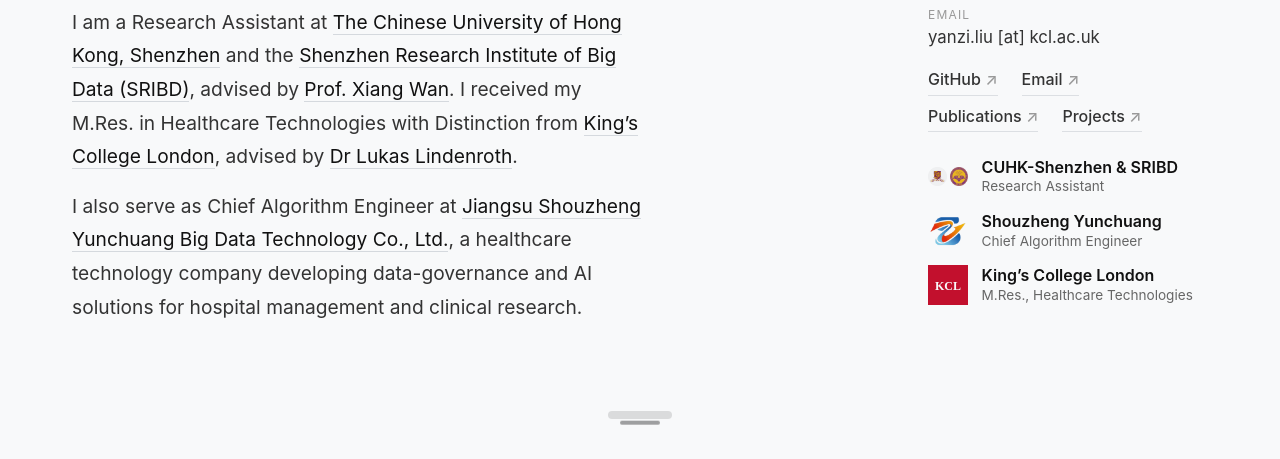
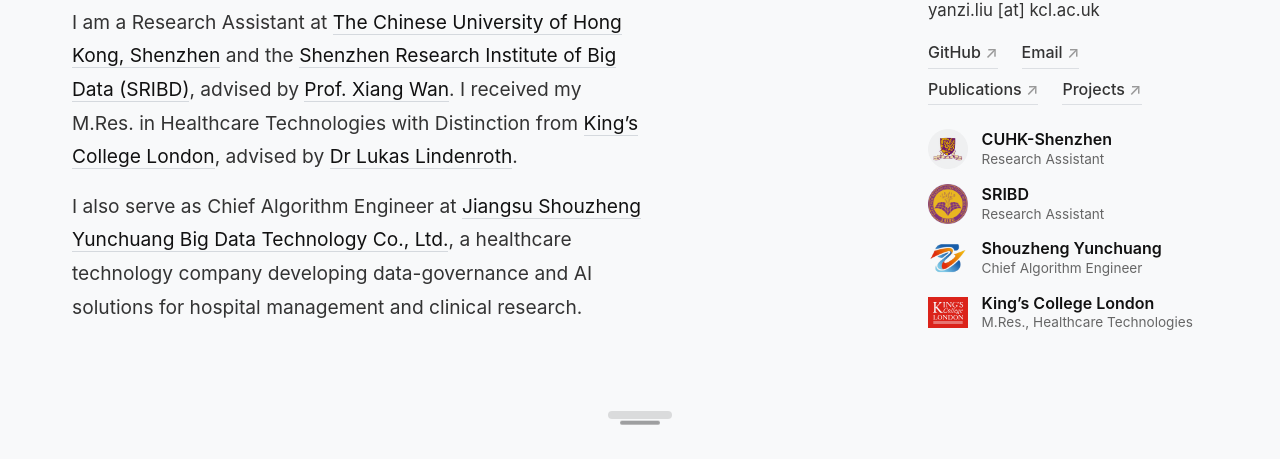
Before and after one commit to YanziLiu/YanziLiu.github.io, a plain HTML site: page index.html in a window 1280 px wide. Shown: the part 341-800 px from the top of the page. Drawn offline with Linux system fonts and the light colour scheme.

Commit message:
Use official KCL logo and separate research affiliations

```diff
--- a/index.html
+++ b/index.html
@@ -40,9 +40,10 @@
           <a class="link" href="#projects">Projects</a>
         </div>
         <ul class="affils">
-          <li><span class="affil-mark affil-mark-pair"><img src="assets/cuhk-mark.ico" alt="CUHK-Shenzhen logo"><img src="assets/sribd-mark.png" alt="SRIBD logo"></span><span class="affil-text"><strong><a href="https://www.cuhk.edu.cn/en">CUHK-Shenzhen</a> &amp; <a href="https://www.sribd.cn/en">SRIBD</a></strong><span>Research Assistant</span></span></li>
+          <li><span class="affil-mark"><img src="assets/cuhk-mark.ico" alt="CUHK-Shenzhen logo"></span><span class="affil-text"><strong><a href="https://www.cuhk.edu.cn/en">CUHK-Shenzhen</a></strong><span>Research Assistant</span></span></li>
+          <li><span class="affil-mark"><img src="assets/sribd-mark.png" alt="SRIBD logo"></span><span class="affil-text"><strong><a href="https://www.sribd.cn/en">SRIBD</a></strong><span>Research Assistant</span></span></li>
           <li><span class="affil-mark"><img src="assets/shouzheng-mark.png" alt="Shouzheng Yunchuang logo"></span><span class="affil-text"><strong><a href="http://www.szyc-data.com/website/">Shouzheng Yunchuang</a></strong><span>Chief Algorithm Engineer</span></span></li>
-          <li><span class="affil-mark"><img src="assets/kcl-mark.svg" alt="KCL monogram"></span><span class="affil-text"><strong><a href="https://www.kcl.ac.uk/">King’s College London</a></strong><span>M.Res., Healthcare Technologies</span></span></li>
+          <li><span class="affil-mark"><img src="assets/kcl-logo.svg" alt="King’s College London official logo"></span><span class="affil-text"><strong><a href="https://www.kcl.ac.uk/">King’s College London</a></strong><span>M.Res., Healthcare Technologies</span></span></li>
         </ul>
       </aside>
     </div>
--- a/style.css
+++ b/style.css
@@ -99,7 +99,6 @@ a:focus-visible, button:focus-visible { outline: 2px solid var(--accent); outlin
 .affils li { display: flex; align-items: center; gap: .85rem; }
 .affil-mark { display: flex; align-items: center; justify-content: center; flex-shrink: 0; width: 2.5rem; height: 2.5rem; }
 .affil-mark img { max-width: 100%; max-height: 100%; object-fit: contain; mix-blend-mode: multiply; }
-.affil-mark-pair { display: grid; grid-template-columns: 1fr 1fr; gap: 3px; }
 .affil-text strong { display: block; color: var(--ink-strong); font-weight: 600; line-height: 1.3; }
 .affil-text a { color: inherit; }
 .affil-text a:hover { color: var(--accent); }
```
Also changed, not shown: assets/kcl-logo.svg (added), 1 other file.
